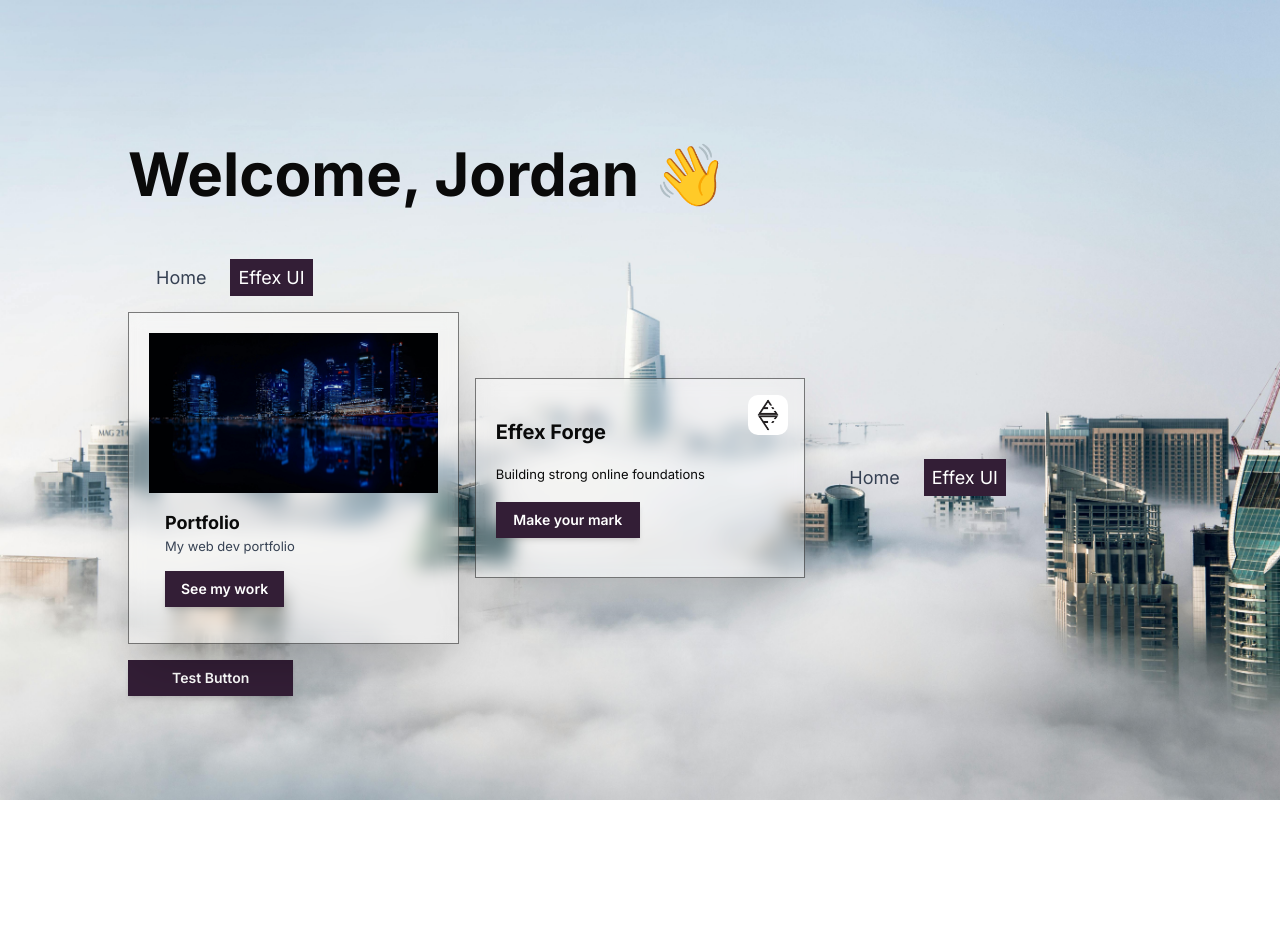
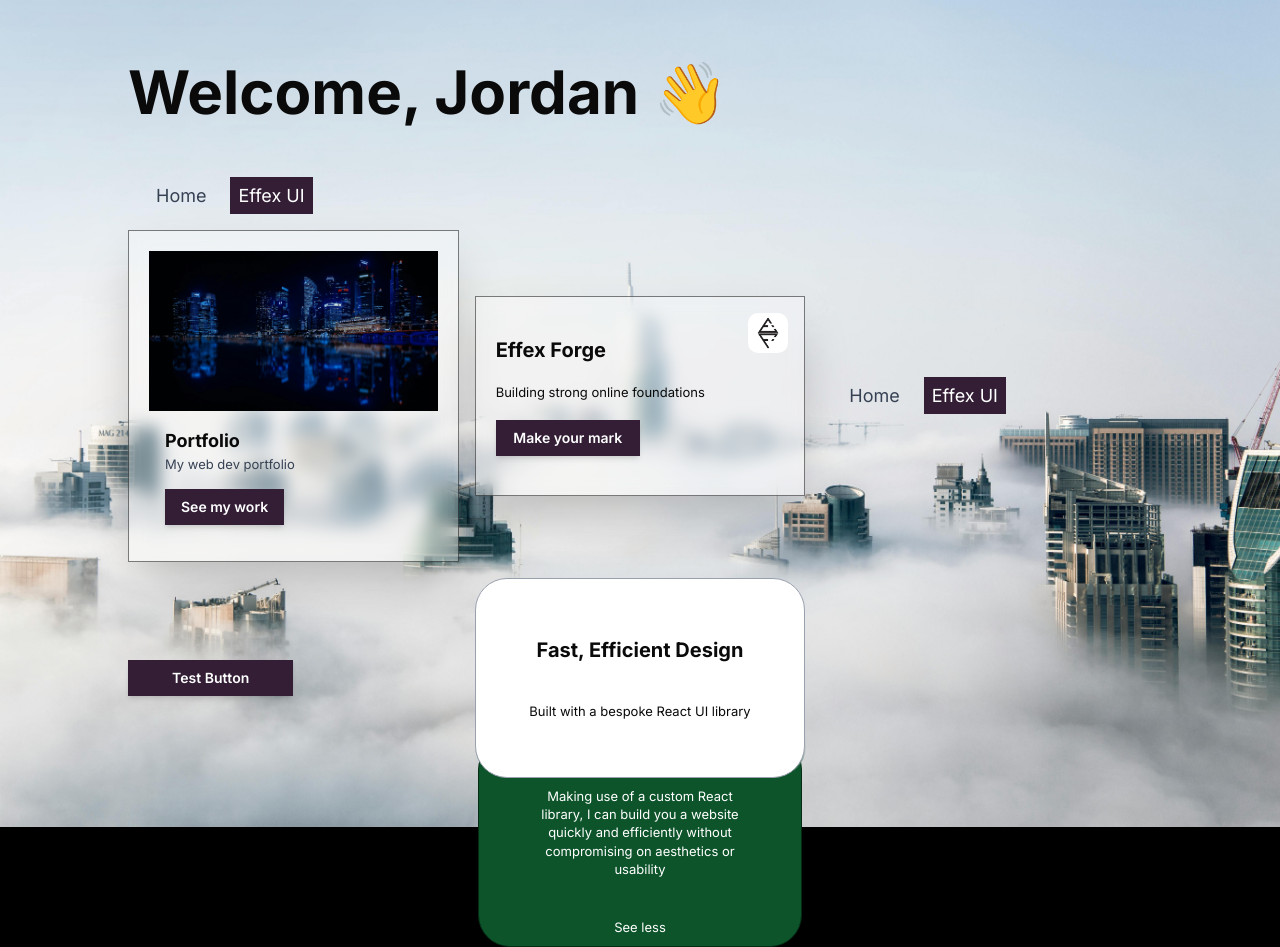
Before and after one commit to EffexDev/effex-dashboard, a Next.js app: page /effexui in a window 1280 px wide. Before the commit the page ends 800 px from the top, so only its background shows below. Built offline with nearby package versions, Linux system fonts and the light colour scheme.

Commit message:
Fixed last push

```diff
--- a/src/app/effexui/page.js
+++ b/src/app/effexui/page.js
@@ -3,6 +3,7 @@ import Greeting from "../Greeting";
 import Menu from "../MenuBar";
 import AnimatedButton from "../AnimatedButton";
 import BlurredCard from "../BlurredCard";
+import AnimatedInfoCard from "../AnimatedInfoCard";
 
 export default function Services() {
   return (
@@ -13,11 +14,14 @@ export default function Services() {
         <div className="relative grid grid-cols-1 sm:grid-cols-3 gap-4 items-center justify-center">
           <ImageCard href="https://jordancartledge.com.au "title="Portfolio" content="My web dev portfolio" image="/cityScapeDark.jpg" buttonText="See my work" altText="Jordan Cartledge's Dev profile" />
 
-            <BlurredCard href="https://effexforge.com" title="Effex Forge" image="/effexForge.jpg" content="Building strong online foundations" buttonText="Make your mark" altText="Effex Forge logo"/>
+          <BlurredCard href="https://effexforge.com" title="Effex Forge" image="/effexForge.jpg" content="Building strong online foundations" buttonText="Make your mark" altText="Effex Forge logo"/>
 
-            <Menu />
+          <Menu />
 
           <AnimatedButton href="https://github.com/effexdev">Test Button</AnimatedButton>
+
+          <AnimatedInfoCard title="Fast, Efficient Design" content="Built with a bespoke React UI library">Making use of a custom React library, I can build you a website quickly and efficiently without compromising on aesthetics or usability</AnimatedInfoCard>
+
         </div>
       </div>
     </div>
--- a/src/app/globals.css
+++ b/src/app/globals.css
@@ -12,6 +12,7 @@ p, button {
 }
 
 body {
+  background-color: black;
   background-image: url('/cityScape.jpg');
   background-size: cover;
   background-position: center;
--- a/src/app/page.js
+++ b/src/app/page.js
@@ -4,7 +4,7 @@ import Menu from "./MenuBar";
 
 export default function Home() {
   return (
-    <div className="relative flex flex-col w-full min-h-screen items-center justify-center py-10">
+    <div className="relative flex flex-col w-full min-h-screen items-center justify-center py-10 ">
       <div className="w-[90%] sm:w-[80%]">
         <Greeting />
         <div className="relative grid grid-cols-1 sm:grid-cols-3 gap-4 items-center justify-center">
```
Also changed, not shown: 1 other file (tests, documents, lock files or other folders).
